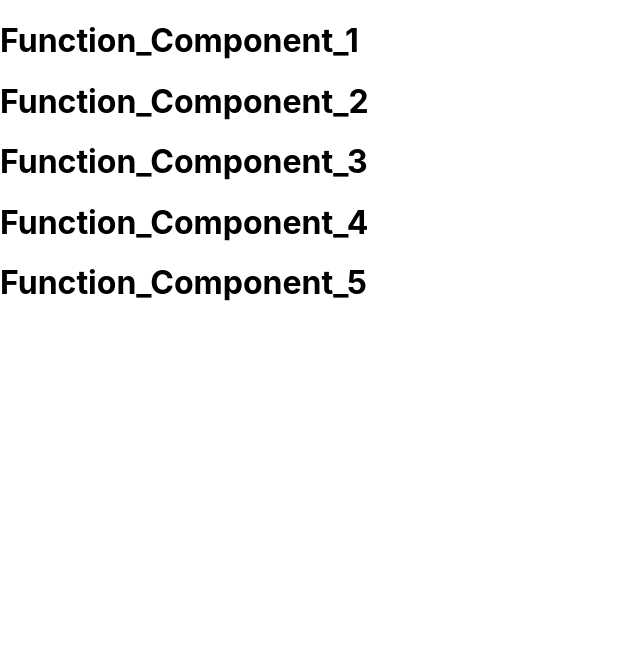
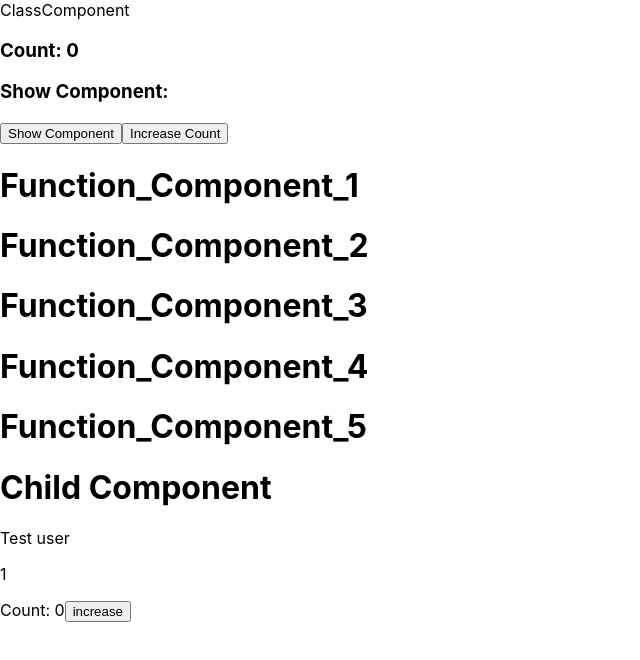
Before and after one commit to fenilbharodiya/my-app, a React (Create React App) app: page / in a window 1280 px wide. Shown: the top 660 px of the page, without its empty margins (0-640 px from the left). Built offline with nearby package versions, Linux system fonts and the light colour scheme.

Commit message:
first commit

```diff
--- a/src/App.js
+++ b/src/App.js
@@ -9,10 +9,10 @@ import StatehooksComponent from './Components/Hooks/StateHooksComponent';
 function App() {
   return (
     <>
-      {/* <ClassComponent1 /> */}
+      <ClassComponent1 />
       <FunctionComponent1 />
-      {/* <ParentComponent /> */}
-      {/* <StatehooksComponent /> */}
+      <ParentComponent />
+      <StatehooksComponent />
     </>
   );
 }
```
